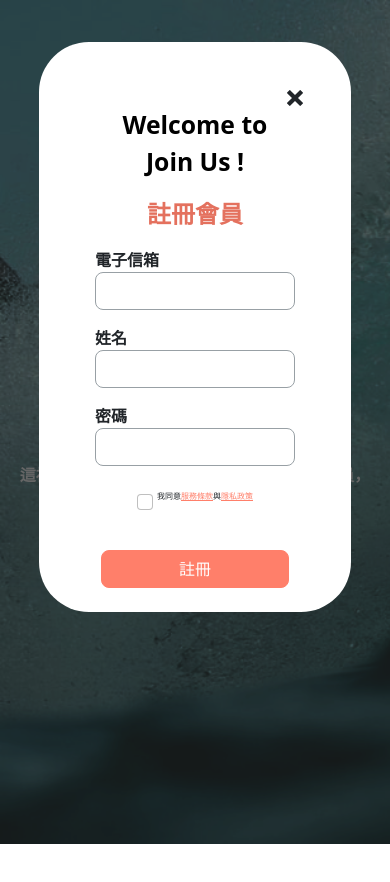
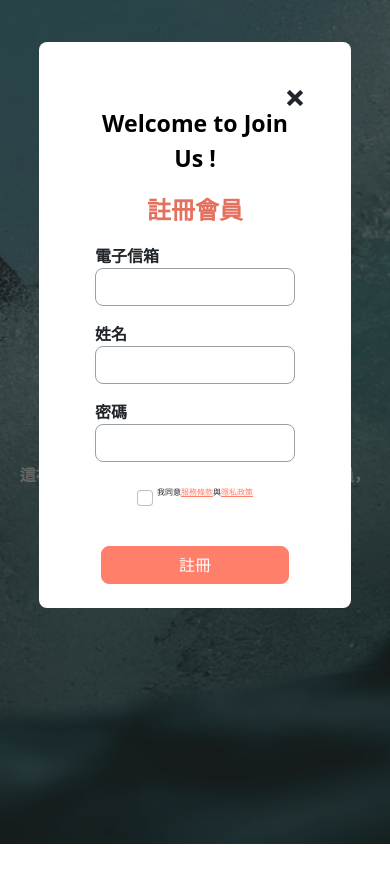
Before and after one commit to verayu0217/funwave_frontend, a React (Create React App) app: page /login in a window 390 px wide. Both pictures are taken after a click on the button "快速註冊". Shown: the top 882 px of the page. Built offline with nearby package versions, Linux system fonts and the light colour scheme.

Commit message:
微調註冊樣式

```diff
--- a/src/pages/Members/SignUp.js
+++ b/src/pages/Members/SignUp.js
@@ -13,7 +13,7 @@ function SignUp() {
     <>
       <form className="d-flex justify-content-center align-items-center">
         <div style={{ width: '60%' }}>
-          <div className="text-black fs-2 fw-bold text-center">
+          <div className="text-black fs-3 fw-bold text-center">
             Welcome to Join Us !
           </div>
           <div className="text-center fw-bold mt-3 signupTitle">註冊會員</div>
--- a/src/styles/component.scss
+++ b/src/styles/component.scss
@@ -39,7 +39,6 @@
     width: 280px;
     font-weight: bold;
 }
-
 //註冊
 .wrap{
     background: rgba($color: #000000, $alpha: 0.6);
@@ -77,7 +76,7 @@
         position: fixed;
         top: 5%;
         left: 10%;
-        border-radius: 50px;
+        border-radius: 8px;
         z-index: 2;
     }
     .signupInput{
@@ -90,5 +89,4 @@
      .signupInput{
          width: 200px;
      }
-
 }
```
